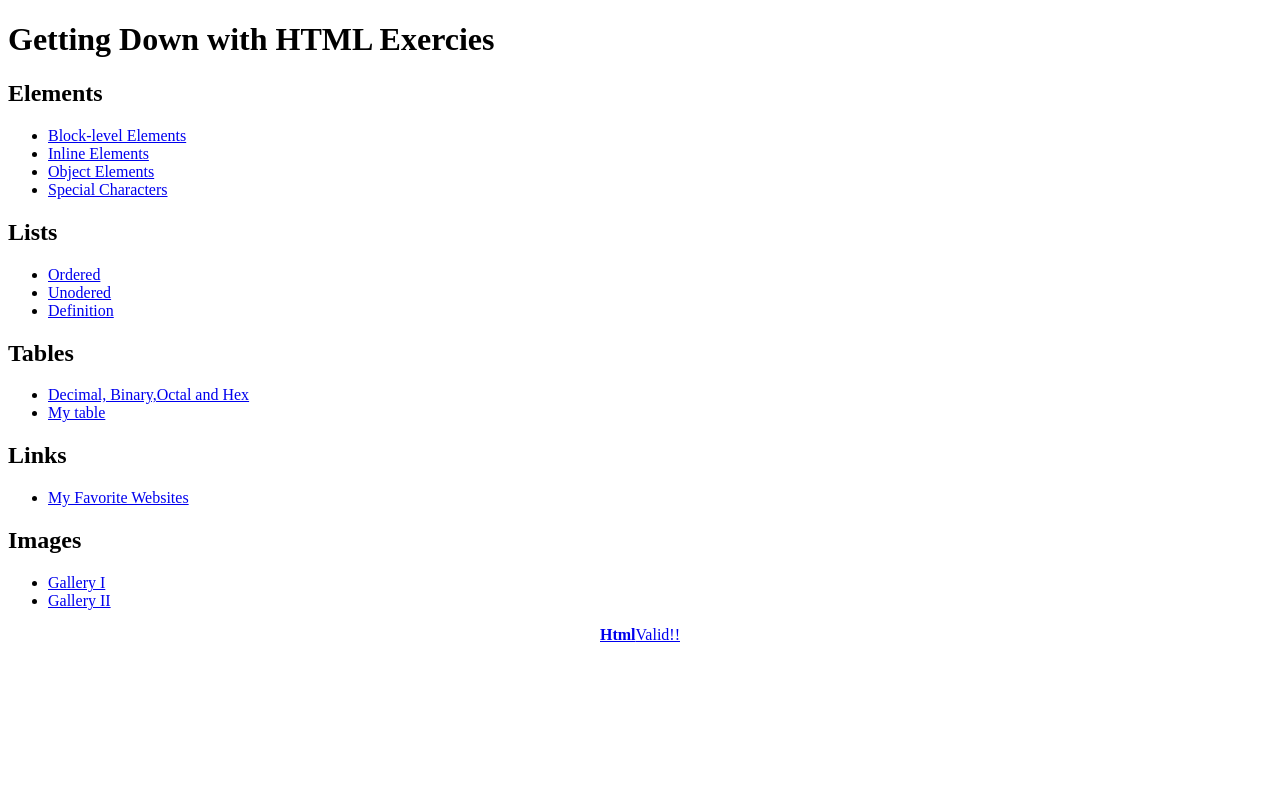
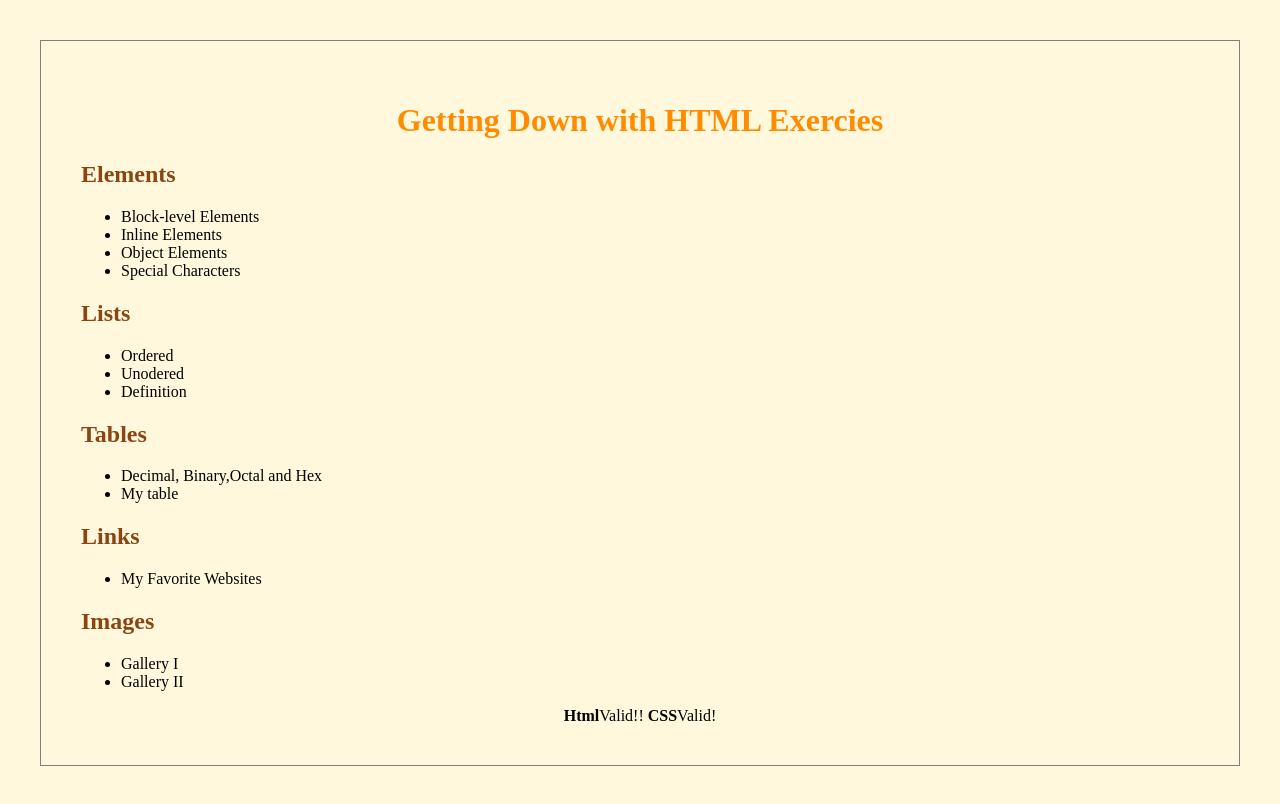
Before and after one commit to Xeneras/website, a plain HTML site: page gdw/index.html in a window 1280 px wide. Drawn offline with Linux system fonts and the light colour scheme.

Commit message:
Edit gdw

```diff
--- a/gdw/index.html
+++ b/gdw/index.html
@@ -4,6 +4,31 @@
 <meta charset="utf-8">
 <title>Getting Down with HTML Exercies</title>
 </head>
+<style>
+footer{
+	text-align:center;
+}
+body{
+	margin:40px;
+	padding:40px;
+	background-color: #FFF8DC;
+	border: 1px solid #808080;
+}
+h1{
+	text-align: center;
+	color: #FF8C00;
+}
+h2{
+	color:#8B4513;
+}
+a, a:visited{
+	color: #000000;
+	text-decoration: none;
+}
+footer{
+	text-align:center;
+}
+</style>
 <body>
 <h1>Getting Down with HTML Exercies</h1>
 
@@ -39,9 +64,11 @@
     <li><a href="gallery2.html">Gallery II</a></li>
   </ul>
 
-<footer style="text-align: center;">
+<footer>
 <a href="http://validator.w3.org/check/referer">
 <strong>Html</strong>Valid!!</a>
+<a href="http://jigsaw.w3.org/css-validator/check/referer?profile=css3">
+<strong>CSS</strong>Valid!</a>
 </footer>
 </body>
 </html>
```
Also changed, not shown: min.html (+8 -2 lines).
